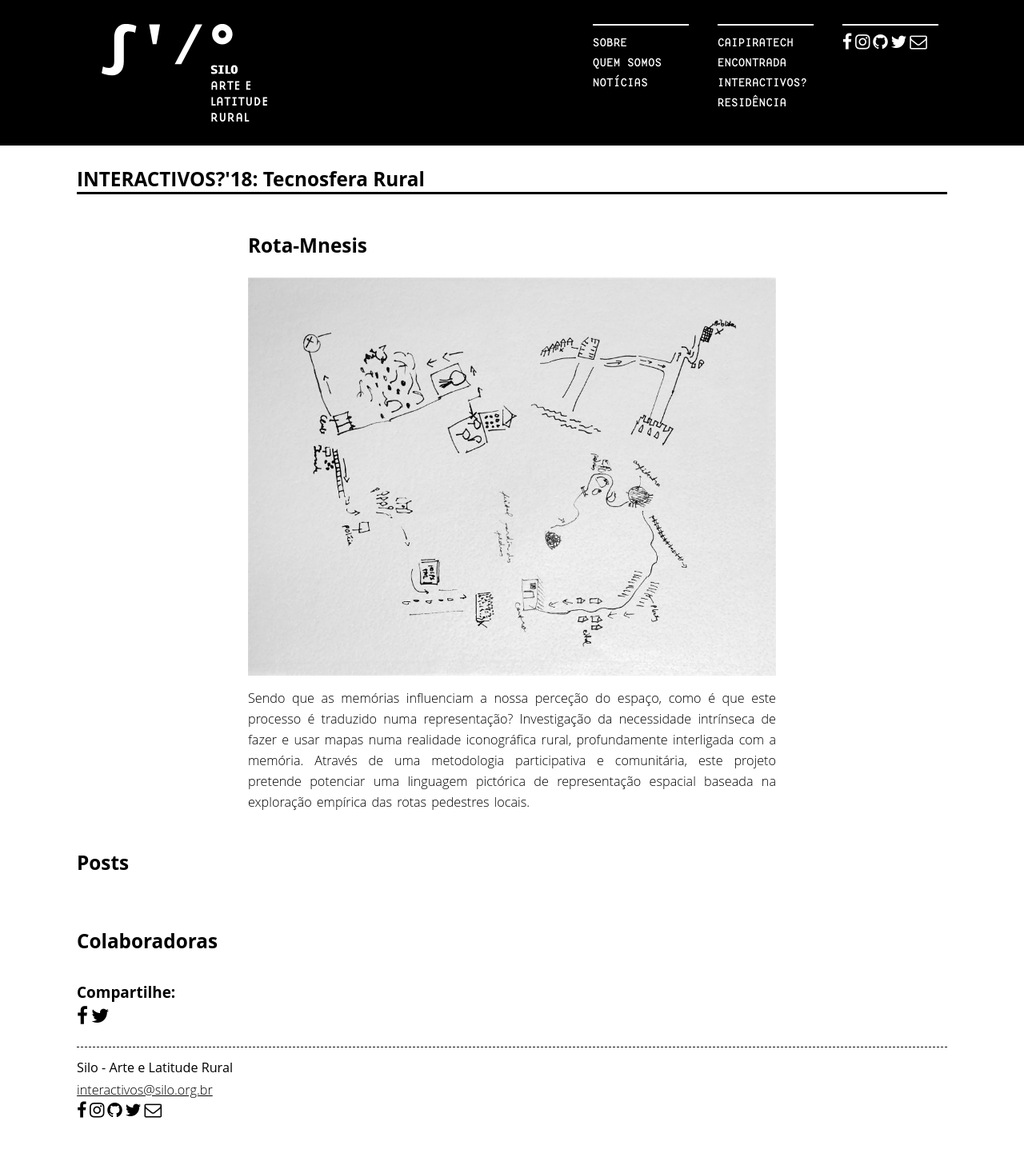
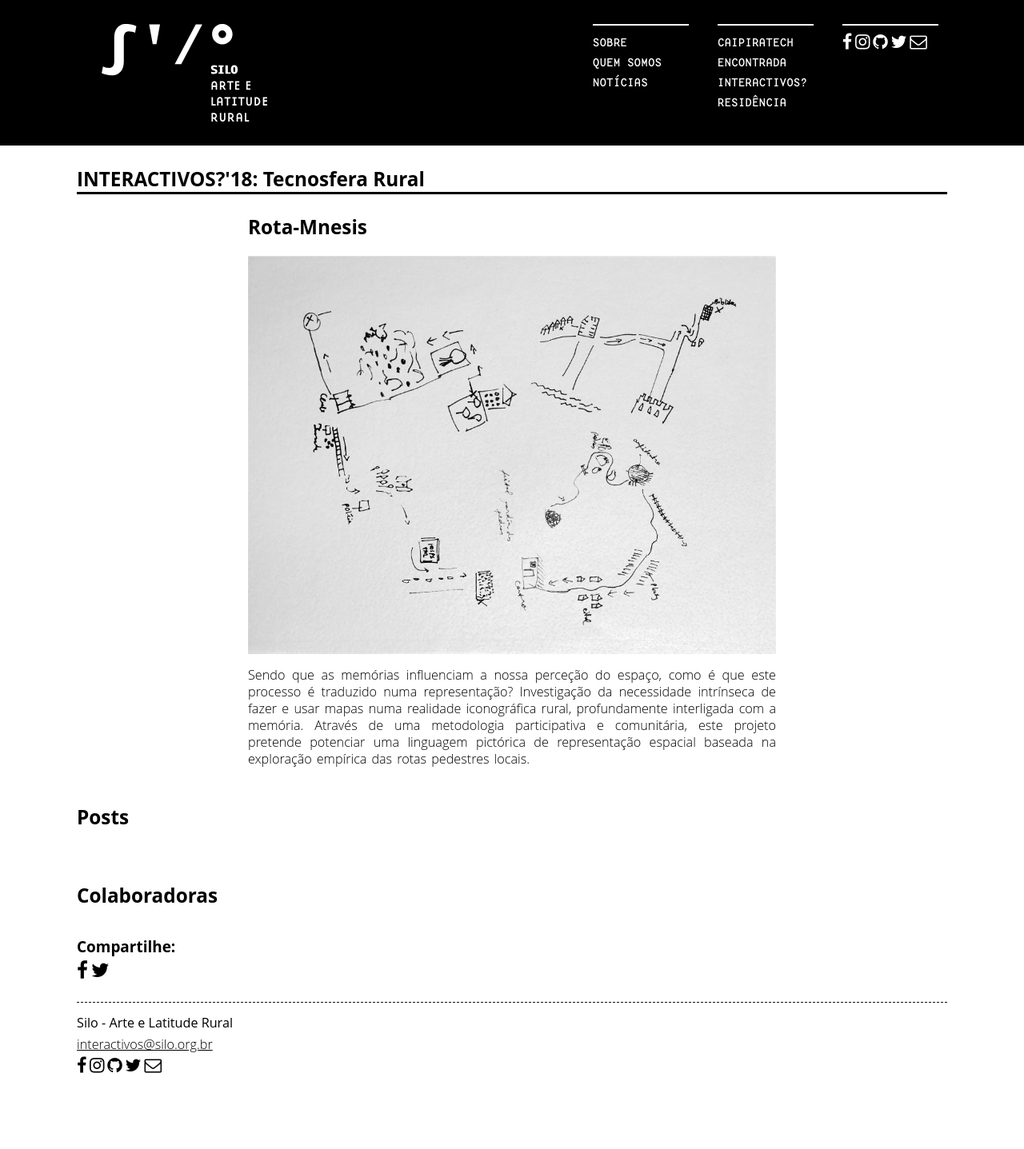
Before and after one commit to associacaosilo/interactivos2018, a Jekyll site: the page built from _pages/rotamnesis.md, in a window 1280 px wide. Shown: the whole page at 80% size. Built offline with Jekyll 4.4.1, drawn with Linux system fonts in a browser that asks for light colours; nearby versions of some CDN libraries; after the commit the page ends 1380 px from its top, so only the background shows below that.

Commit message:
styles post/list title

```diff
--- a/_layouts/list.html
+++ b/_layouts/list.html
@@ -8,7 +8,7 @@
     {% include menu.html %}
     <div class="main-div">
       {% include title.html %}
-      <section class="content-text">
+      <section class="content-text list-title content-container">
         <h2>{{ page.title }}</h2>
         <img src="{{ site.baseurl }}/{{ page.cover }}">
         {{ content }}
--- a/_layouts/post.html
+++ b/_layouts/post.html
@@ -8,7 +8,7 @@
     {% include menu.html %}
     <div class="main-div">
       {% include title.html %}
-      <section class="content-text">
+      <section class="content-text content-container">
         {% unless page.path contains '_pages' %}
           <h2 class="post-title">{{ page.title }}</h2>
           {% include post-date.html %}
--- a/css/main.scss
+++ b/css/main.scss
@@ -257,6 +257,9 @@ a {
   section + section {
     margin-top: 45px;
   }
+  section.content-container {
+    margin-top: 25px;
+  }
 
   content {
     img {
@@ -296,6 +299,10 @@ a {
 .project-list {
   border-top: 1px #000 dashed;
   padding-top: 26px;
+}
+
+.list-title {
+  line-height: 1.3;
 }
 
 .list-wrapper {
```
